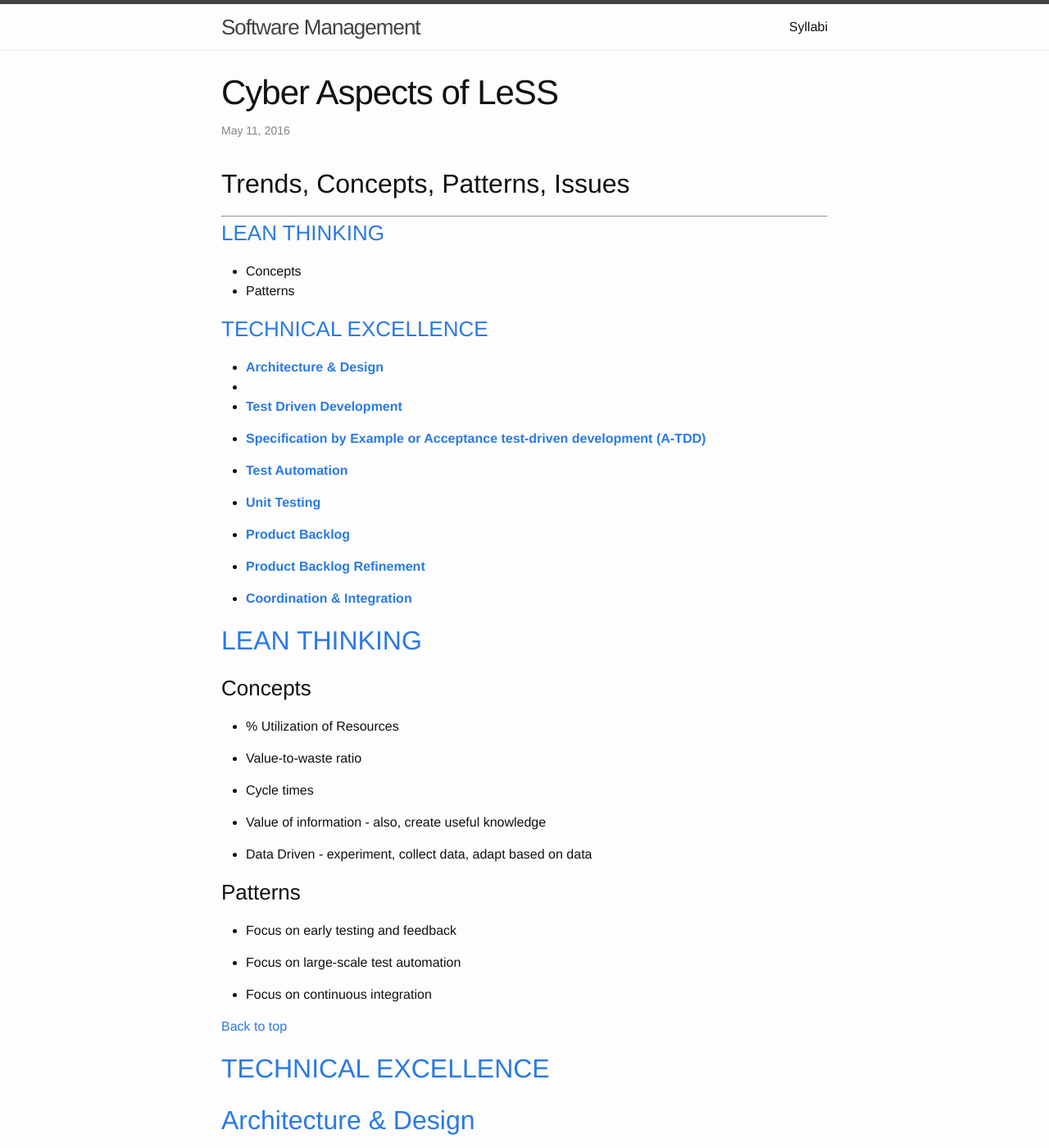
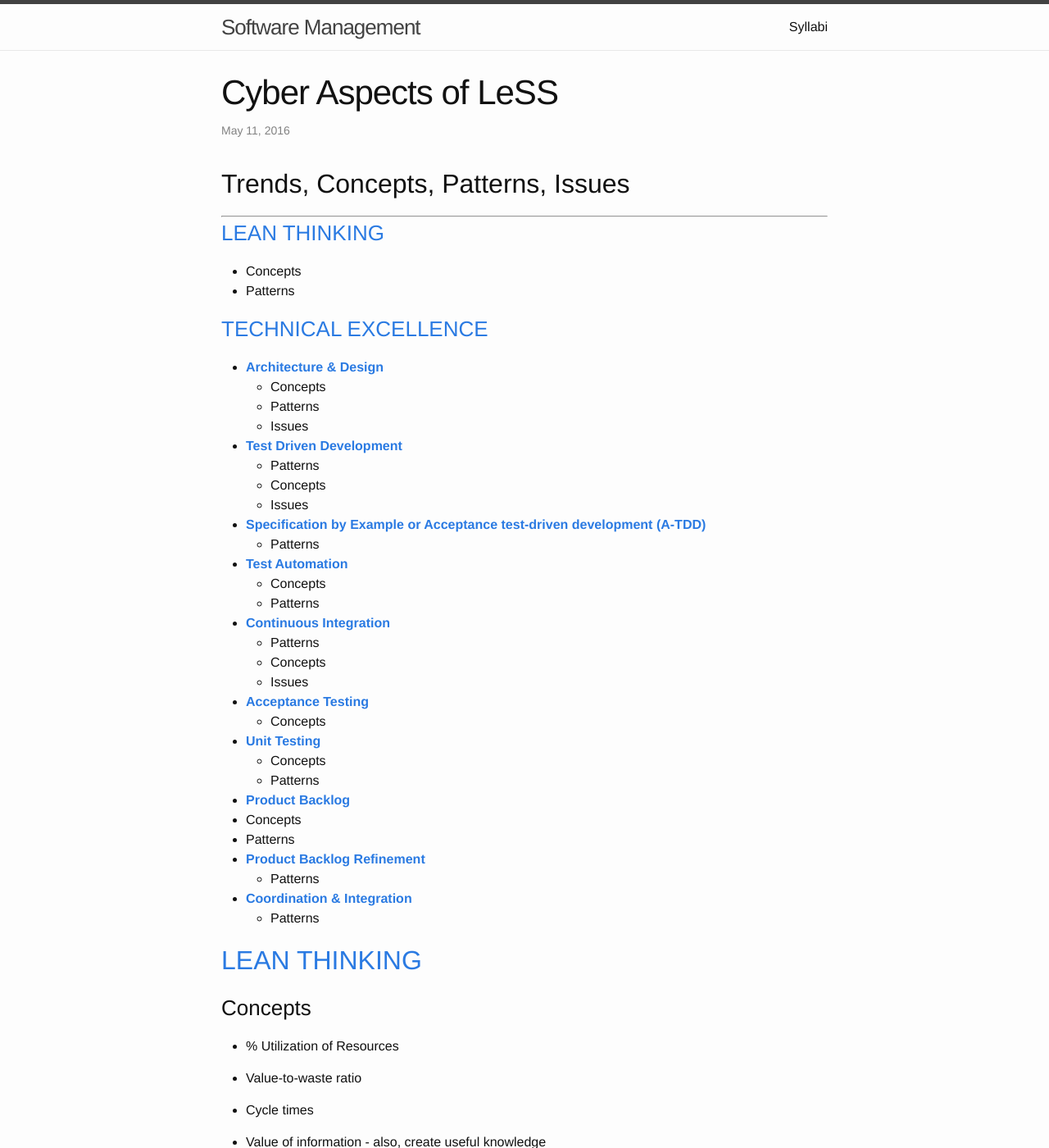
Before and after one commit to css566/css566.github.io, a Jekyll site: the page built from _posts/2016-05-11-Cyber_aspects_of_LeSS.md, in a window 1280 px wide and 1400 px high. Shown: the whole window at 82% size. Built offline with Jekyll 4.4.1, drawn with Linux system fonts in a browser that asks for light colours; comment, search, counter and statistics services are not loaded.

Commit message:
Update 2016-05-11-Cyber_aspects_of_LeSS.md

```diff
--- a/_posts/2016-05-11-Cyber_aspects_of_LeSS.md
+++ b/_posts/2016-05-11-Cyber_aspects_of_LeSS.md
@@ -17,21 +17,42 @@ title: Cyber Aspects of LeSS
 ### [TECHNICAL EXCELLENCE](#technicalexcellence)
 
 * [**Architecture & Design**](#architecture-design)
-*
+  * Concepts
+  * Patterns
+  * Issues
+
 * [**Test Driven Development**](#tdd)
+  * Patterns
+  * Concepts
+  * Issues
 
 * [**Specification by Example or Acceptance test-driven development (A-TDD)**](#byexample)
+  * Patterns
 
 * [**Test Automation**](#testautomation)
+  * Concepts
+  * Patterns
+
+* [**Continuous Integration**](#continuous-integration)
+  * Patterns
+  * Concepts
+  * Issues
+
+* [**Acceptance Testing**](#acceptancetesting)
+  * Concepts
 
 * [**Unit Testing**](#unittesting)
+  * Concepts
+  * Patterns
 
 *  [**Product Backlog**](#productbacklog)
-
+  * Concepts
+  * Patterns
 * [**Product Backlog Refinement**](#pbrefinement)
+  * Patterns
 
 * [**Coordination & Integration**](#coordination-integration)
-
+  * Patterns
 
 ## <a name="leanthinking">LEAN THINKING</a>
 
```
